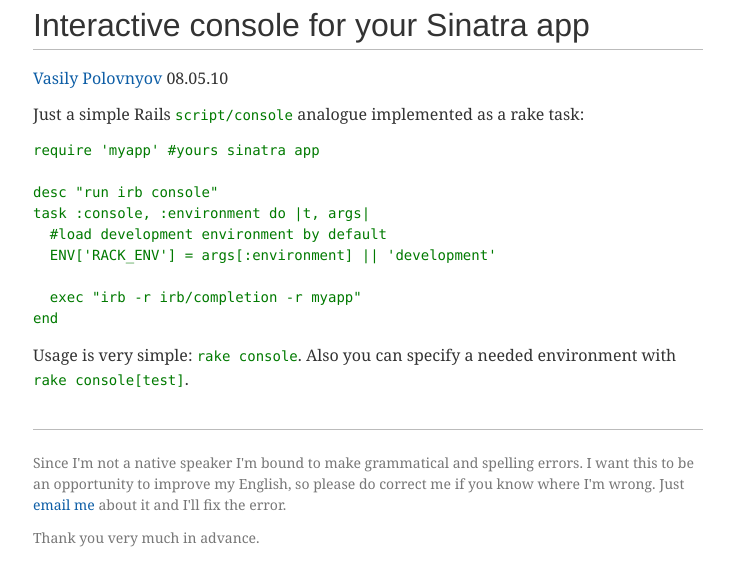
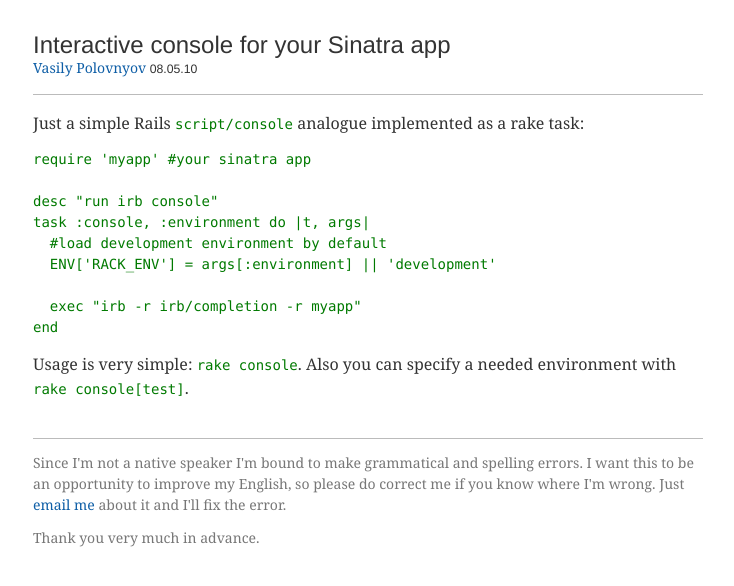
Before and after one commit to vast/vast.github.io, a Jekyll site: the page built from _posts/2010-05-08-script-console-in-sinatra.md, in a window 1280 px wide. Shown: the top 586 px of the page, without its empty margins (272-1006 px from the left). Built offline with Jekyll 4.4.1, drawn with Linux system fonts in a browser that asks for light colours; Markdown is read by kramdown in place of the engine named in the settings.

Commit message:
some sort of restyling

```diff
--- a/_layouts/default.html
+++ b/_layouts/default.html
@@ -8,7 +8,6 @@
 <body>
 <div id="wrap">
   <div id="page">
-    <h1 class="title">{{ page.title }}</h1>
     {{ content }}
     <h3>Blog Posts</h3>
     <ul class="posts">
--- a/_layouts/post.html
+++ b/_layouts/post.html
@@ -8,7 +8,7 @@
 <body class="post">
 <div id="wrap">
   <div id="page">
-    <div class="meta">
+    <div class="header">
       <h1 class="title">{{ page.title }}</h1>
       <p class="meta">
         <a href="/">Vasily Polovnyov</a>
--- a/_posts/2010-05-08-script-console-in-sinatra.md
+++ b/_posts/2010-05-08-script-console-in-sinatra.md
@@ -5,7 +5,7 @@
 
 Just a simple Rails `script/console` analogue implemented as a rake task:
 
-    require 'myapp' #yours sinatra app
+    require 'myapp' #your sinatra app
 
     desc "run irb console"
     task :console, :environment do |t, args|
--- a/css/base.css
+++ b/css/base.css
@@ -15,9 +15,9 @@
 p {margin: 12px 0}
 
 h1, h2, h3 {margin: 1em 0 0; color: #202020; font-family: Helvetica, Arial, sans-serif}
-h1 {font-size: 200%}
-h2 {font-size: 150%}
-h3 {font-size: 125%}
+h1 {font-size: 150%}
+h2 {font-size: 125%}
+h3 {font-size: 100%}
 
 ul, ol {padding-left: 2em}
 ul {list-style: square inside; margin: 12px 0}
@@ -31,13 +31,16 @@
 }
 code {color: #007A00}
 
-#wrap {width: 45em; margin: 0 auto}
+#wrap {
+  width: 45em;
+  margin: 32px auto 0
+}
 
 #page {padding: 1px 25px 10px}
 
 #aside {
   margin: 16px 25px;
-  padding: 10px 0;
+  padding: 1px 0;
   border-top: 1px solid #bbb;
   color: #777;
   font-size: 87.5%;
@@ -49,5 +52,17 @@
   border-bottom: 1px solid #bbb
 }
 
-.contacts {list-style: none outside; padding-left: 0; margin: 0}
+.contacts {list-style: none outside; padding-left: 0}
 .contacts li {margin: 0}
+
+/* posts */
+.post .meta {font-size: 87.5%}
+.post .title {line-height: 1}
+.post .header {padding: 0 0 16px}
+
+.post .date, .posts .date {
+  font-family: Helvetica, Arial, sans-serif;
+  font-size: 87.5%
+}
+
+.post .title, .post .header p {margin: 0; border: 0}
```
